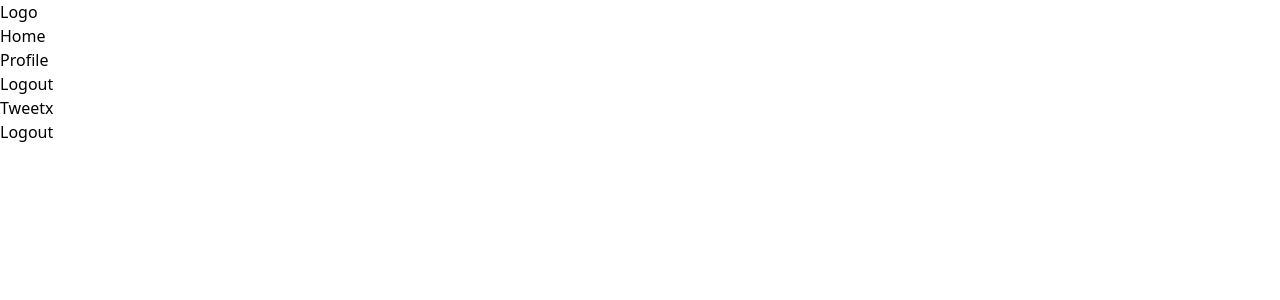
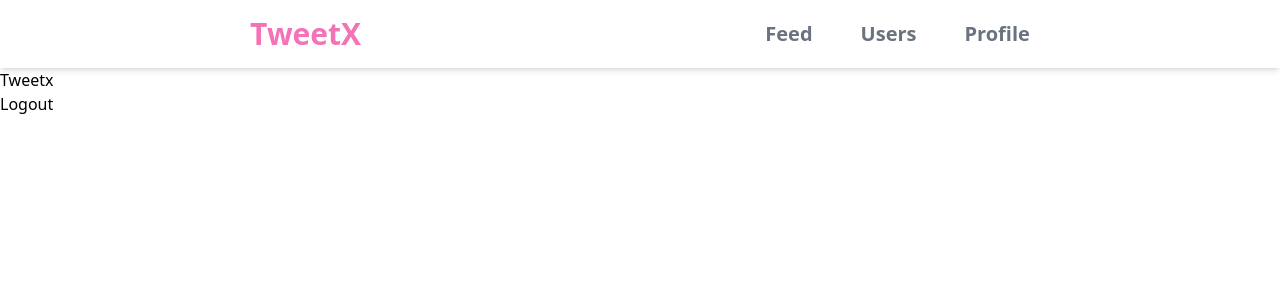
Before and after one commit to iamsjunaid/tweetx-web, a React (Create React App) app: page /home/1 in a window 1280 px wide. Shown: the top 300 px of the page. Built offline with nearby package versions, Linux system fonts and the light colour scheme; no server answers.

Commit message:
Update Navbar

```diff
--- a/src/components/Navbar.js
+++ b/src/components/Navbar.js
@@ -1,14 +1,14 @@
 import React from 'react';
 
 const Navbar = () => (
-  <nav>
-    <div>
-      <h1>Logo</h1>
+  <nav className="flex justify-around items-center px-12 py-4 shadow-md">
+    <div className=" text-pink-400 text-3xl font-semibold">
+      <h1>TweetX</h1>
     </div>
-    <ul>
-      <li>Home</li>
-      <li>Profile</li>
-      <li>Logout</li>
+    <ul className="flex list-none justify-around gap-12">
+      <li className="font-bold text-xl text-gray-500">Feed</li>
+      <li className="font-bold text-xl text-gray-500">Users</li>
+      <li className="font-bold text-xl text-gray-500">Profile</li>
     </ul>
   </nav>
 );
```
